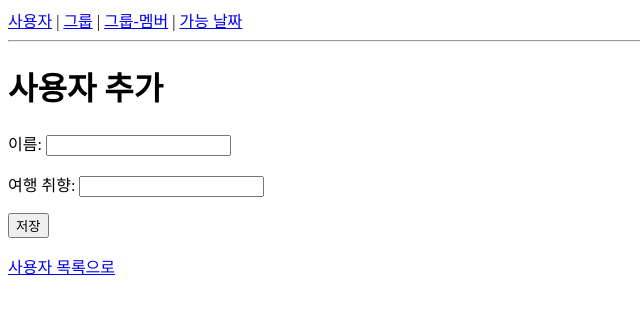
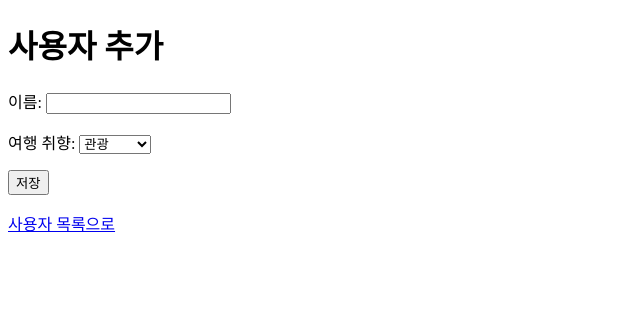
Before and after one commit to yeb22/DB_project_travel, a Flask app: page /users/new/ in a window 1280 px wide. Shown: the top 314 px of the page, without its empty margins (0-640 px from the left). Run offline with Flask 3, Linux system fonts and the light colour scheme.

Commit message:
Standardize user preference input

```diff
--- a/templates/users.html
+++ b/templates/users.html
@@ -5,7 +5,6 @@
         <title>사용자 목록</title>
     </head>
     <body>
-        {% include "nav.html" %}
 
         <p><a href="/users/new/">+사용자 추가</a></p>
         <h1>사용자 목록</h1>
@@ -21,6 +20,6 @@
     {% else %}
         <p>등록된 사용자가 없습니다.</p>
     {% endif %}
-
+    <p><a href="/">Home으로</a></p>
     </body>
 </html>
--- a/templates/users_new.html
+++ b/templates/users_new.html
@@ -5,7 +5,6 @@
   <title>사용자 추가</title>
 </head>
 <body>
-  {% include "nav.html" %}
 
   <h1>사용자 추가</h1>
 
@@ -14,7 +13,12 @@
       이름: <input type="text" name="uName" required>
     </p>
     <p>
-      여행 취향: <input type="text" name="preference">
+      여행 취향:
+      <select name="preference">
+      <option value="관광">관광</option>
+      <option value="휴양">휴양</option>
+      <option value="음식관광">음식관광</option>
+      </select>
     </p>
     <button type="submit">저장</button>
   </form>
```
